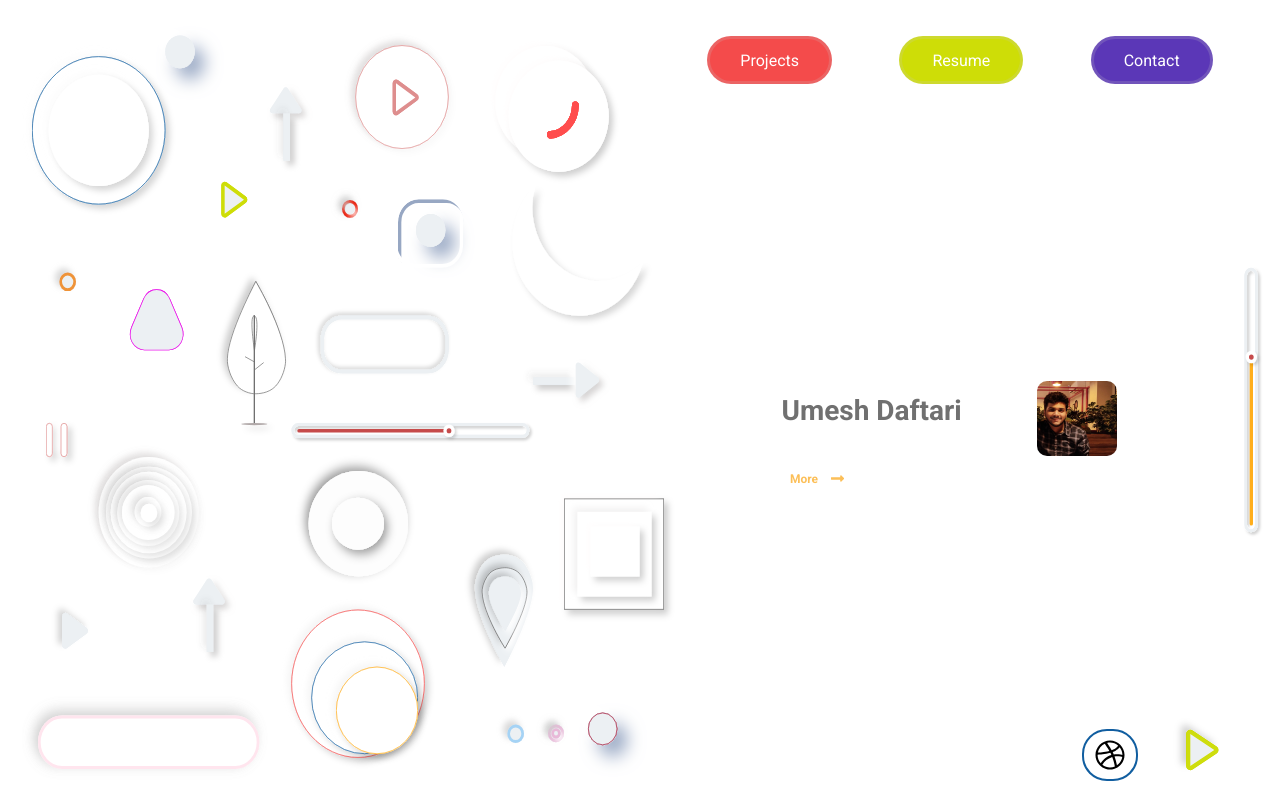
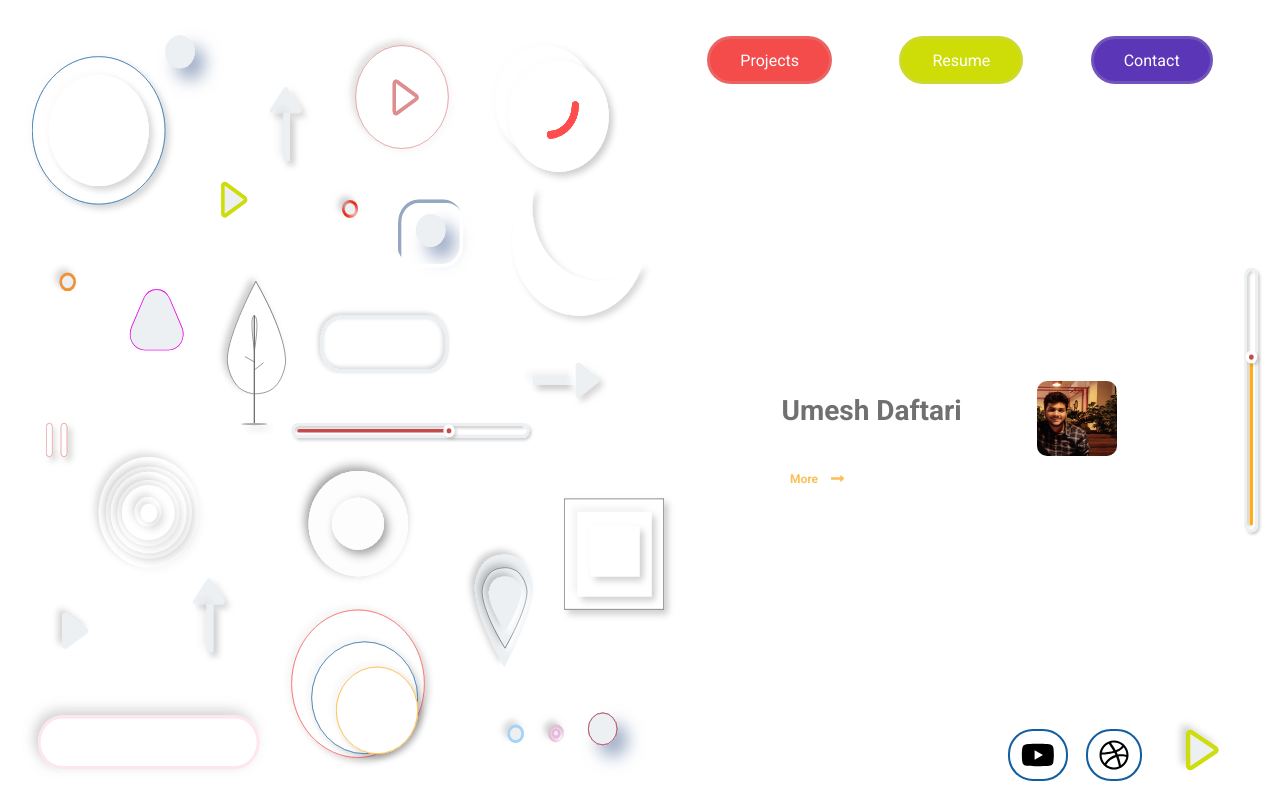
Before and after one commit to ud-canvas/website-v1, an Angular app: page /home in a window 1280 px wide. Built offline with nearby package versions, Linux system fonts and the light colour scheme.

Commit message:
update the favicon.ico and add the youtube link in the homepage

```diff
--- a/src/app/components/home/home.component.html
+++ b/src/app/components/home/home.component.html
@@ -41,6 +41,9 @@
         </div>
       </div>
       <div class="footer-links">
+        <a class="youtube" target="_blank" rel="nofollow" [href]="youtubeUrl">
+          <ng-template [ngIf]="false" [ngIfElse]="youtube"></ng-template>
+        </a>
         <a class="dribble" target="_blank" rel="nofollow" [href]="dribbleUrl">
           <ng-template [ngIf]="false" [ngIfElse]="dribble"></ng-template>
         </a>
@@ -72,3 +75,9 @@
     <path fill="currentColor" d="M256 8C119.252 8 8 119.252 8 256s111.252 248 248 248 248-111.252 248-248S392.748 8 256 8zm163.97 114.366c29.503 36.046 47.369 81.957 47.835 131.955-6.984-1.477-77.018-15.682-147.502-6.818-5.752-14.041-11.181-26.393-18.617-41.614 78.321-31.977 113.818-77.482 118.284-83.523zM396.421 97.87c-3.81 5.427-35.697 48.286-111.021 76.519-34.712-63.776-73.185-116.168-79.04-124.008 67.176-16.193 137.966 1.27 190.061 47.489zm-230.48-33.25c5.585 7.659 43.438 60.116 78.537 122.509-99.087 26.313-186.36 25.934-195.834 25.809C62.38 147.205 106.678 92.573 165.941 64.62zM44.17 256.323c0-2.166.043-4.322.108-6.473 9.268.19 111.92 1.513 217.706-30.146 6.064 11.868 11.857 23.915 17.174 35.949-76.599 21.575-146.194 83.527-180.531 142.306C64.794 360.405 44.17 310.73 44.17 256.323zm81.807 167.113c22.127-45.233 82.178-103.622 167.579-132.756 29.74 77.283 42.039 142.053 45.189 160.638-68.112 29.013-150.015 21.053-212.768-27.882zm248.38 8.489c-2.171-12.886-13.446-74.897-41.152-151.033 66.38-10.626 124.7 6.768 131.947 9.055-9.442 58.941-43.273 109.844-90.795 141.978z"></path>
   </svg>
 </ng-template>
+
+<ng-template #youtube>
+  <svg xmlns="http://www.w3.org/2000/svg" viewBox="0 0 576 512">
+    <path fill="currentColor" d="M549.655 124.083c-6.281-23.65-24.787-42.276-48.284-48.597C458.781 64 288 64 288 64S117.22 64 74.629 75.486c-23.497 6.322-42.003 24.947-48.284 48.597-11.412 42.867-11.412 132.305-11.412 132.305s0 89.438 11.412 132.305c6.281 23.65 24.787 41.5 48.284 47.821C117.22 448 288 448 288 448s170.78 0 213.371-11.486c23.497-6.321 42.003-24.171 48.284-47.821 11.412-42.867 11.412-132.305 11.412-132.305s0-89.438-11.412-132.305zm-317.51 213.508V175.185l142.739 81.205-142.739 81.201z"></path>
+  </svg>
+</ng-template>
--- a/src/app/components/home/home.component.scss
+++ b/src/app/components/home/home.component.scss
@@ -280,7 +280,7 @@
 }
 
 .footer-links {
-  width: 100px;
+  width: 170px;
   height: 50px;
   position: absolute;
   bottom: 20px;
@@ -290,7 +290,8 @@
   justify-content: space-evenly;
   align-items: center;
 
-  .dribble {
+  .dribble,
+  .youtube {
     padding: 9px 11px;
 
     display: flex;
--- a/src/app/components/home/home.component.ts
+++ b/src/app/components/home/home.component.ts
@@ -9,6 +9,7 @@
 export class HomeComponent implements OnInit {
   resumeUrl = environment.resume;
   dribbleUrl = environment.dribbleLink;
+  youtubeUrl = environment.youtubeLink;
   projects = [
     {
       title: 'Title 1',
--- a/src/environments/common.ts
+++ b/src/environments/common.ts
@@ -1,4 +1,5 @@
 export const common = {
   resume: 'https://drive.google.com/file/d/105I1d5FKwWKI_FWGzJZr2RCer-wF5ljt/view',
   dribbleLink: 'https://dribbble.com/Umesh_Daftari',
+  youtubeLink: 'https://www.youtube.com/channel/UCp6bJwnlbvzR7bOvs9VdWgA'
 };
```
Also changed, not shown: 1 other file (tests, documents, lock files or other folders).
